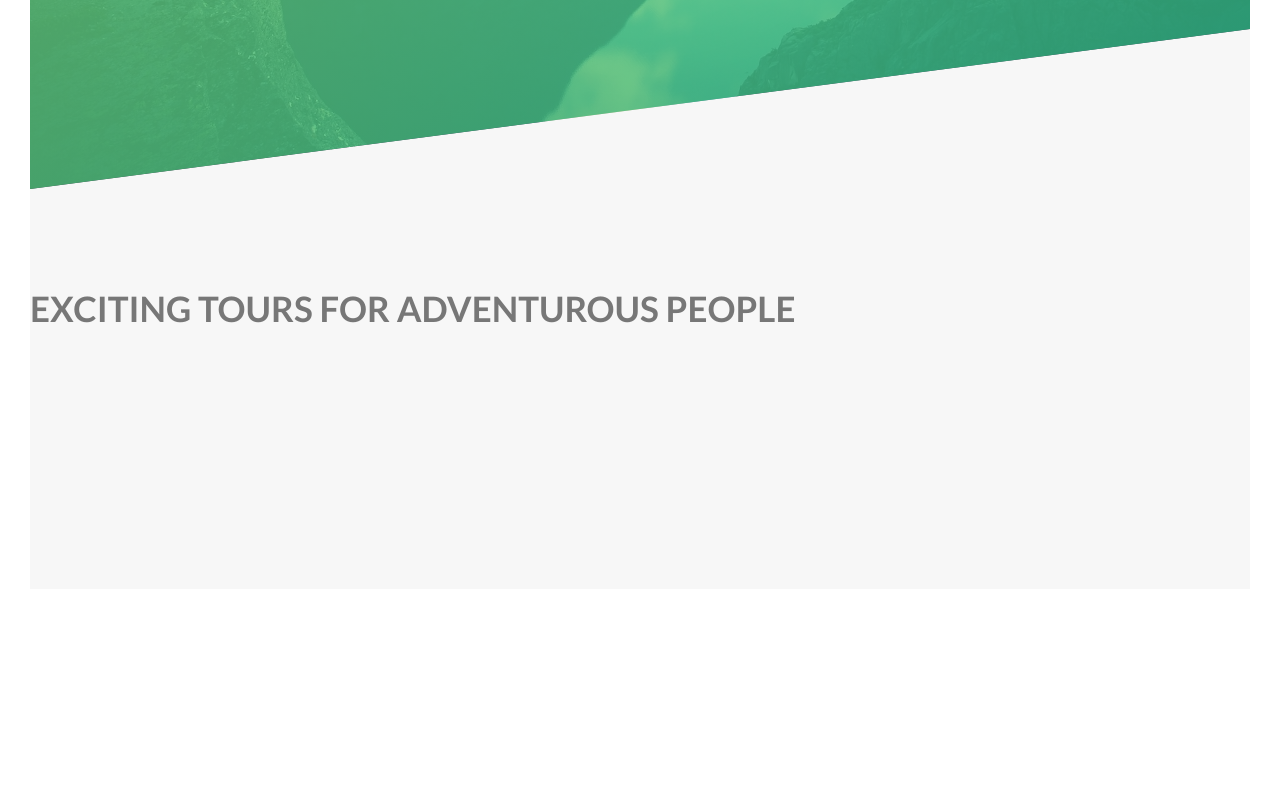
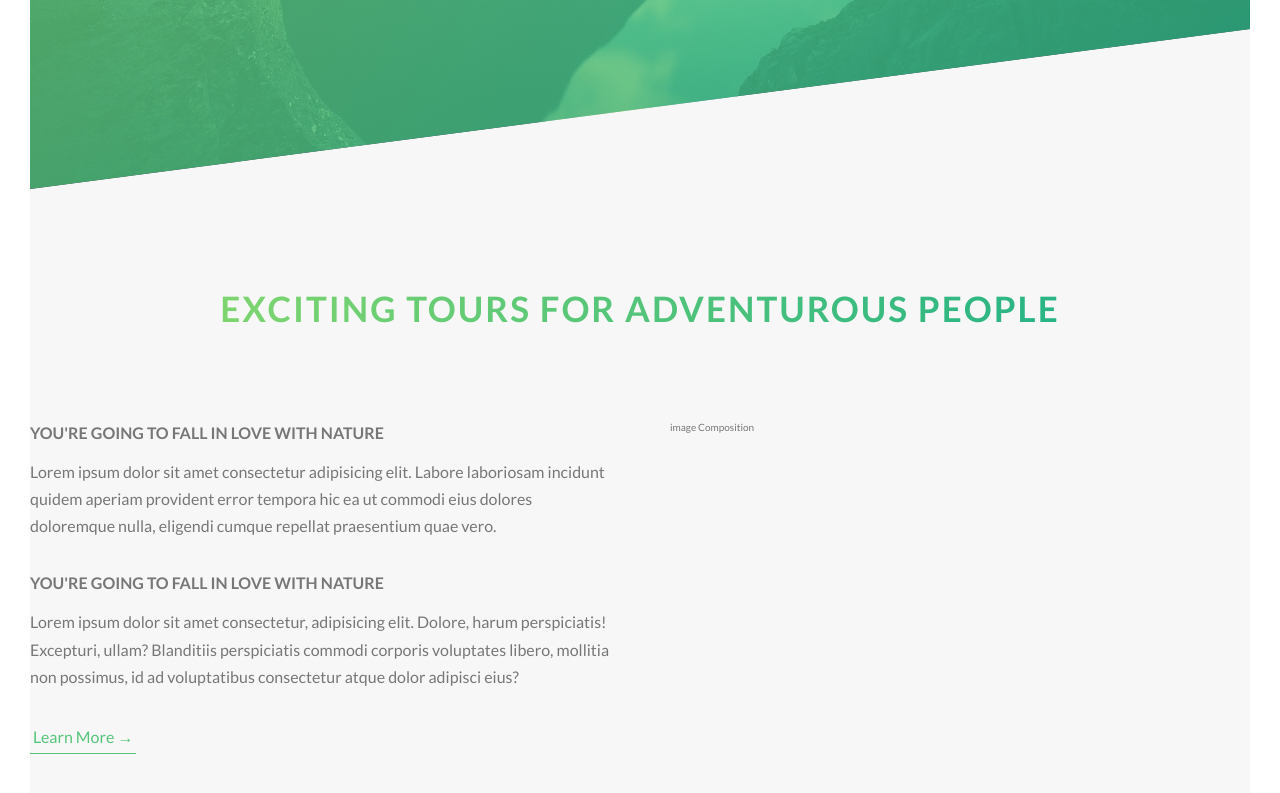
Before and after one commit to RudraUX/nut, a website: page index.html in a window 1280 px wide. Shown: the part 601-1394 px from the top of the page. Before the commit the page ends 1220 px from the top, so only its background shows below. Drawn offline with Linux system fonts and the light colour scheme.

Commit message:
"Changes"

```diff
--- a/index.html
+++ b/index.html
@@ -9,7 +9,7 @@
       rel="stylesheet"
     />
 
-    <link rel="stylesheet" href="css/icon-font.css" />
+    <!-- <link rel="stylesheet" href="css/icon-font.css" /> -->
     <link rel="stylesheet" href="css/style.css" />
     <link rel="shortcut icon" type="image/png" href="img/favicon.png" />
 
@@ -33,7 +33,37 @@
 
     <main>
       <section class="section-about">
-        <h2 class="heading-secondary">Exciting tours for adventurous people</h2>
+        <div class="u-center-text u-margin-bottom-big">
+          <h2 class="heading-secondary">
+            Exciting tours for adventurous people
+          </h2>
+        </div>
+        <div class="row">
+          <div class="col-1-of-2">
+            <h3 class="heading-tertiary u-margin-bottom-small">
+              You're going to fall in love with nature
+            </h3>
+            <p class="paragraph">
+              Lorem ipsum dolor sit amet consectetur adipisicing elit. Labore
+              laboriosam incidunt quidem aperiam provident error tempora hic ea
+              ut commodi eius dolores doloremque nulla, eligendi cumque repellat
+              praesentium quae vero.
+            </p>
+
+            <h3 class="heading-tertiary u-margin-bottom-small">
+              You're going to fall in love with nature
+            </h3>
+            <p class="paragraph">
+              Lorem ipsum dolor sit amet consectetur, adipisicing elit. Dolore,
+              harum perspiciatis! Excepturi, ullam? Blanditiis perspiciatis
+              commodi corporis voluptates libero, mollitia non possimus, id ad
+              voluptatibus consectetur atque dolor adipisci eius?
+            </p>
+
+            <a href="#" class="btn-text"> Learn More &rarr;</a>
+          </div>
+          <div class="col-1-of-2">image Composition</div>
+        </div>
       </section>
     </main>
 
--- a/sass/abstracts/_variables.scss
+++ b/sass/abstracts/_variables.scss
@@ -10,6 +10,8 @@ $color-gray-dark : #777;
 $color-white: #fff;
 $color-black:#000;
 
+//font-size
+$default-font-size: 1.6rem;
 //GRID
 $grid-width:144rem;
 $gutter-vertical:8rem;
--- a/sass/base/_typography.scss
+++ b/sass/base/_typography.scss
@@ -1,4 +1,3 @@
-
 body {
   font-family: 'Lato', sans-serif;
   font-weight: 400;
@@ -6,7 +5,6 @@ body {
   line-height: 1.7;
   color: $color-gray-dark;
   padding: 3rem;
-
 }
 
 .heading-primary {
@@ -37,8 +35,44 @@ body {
   }
 }
 
-.heading-secondary{
-font-size: 3.5rem;
-text-transform: uppercase;
-font-weight: 700;
+.heading-secondary {
+  font-size: 3.5rem;
+  text-transform: uppercase;
+  font-weight: 700;
+  display: inline-block;
+  background-image: linear-gradient(
+    to right,
+    $color-primary-light,
+    $color-primary-dark
+  );
+  -webkit-background-clip: text;
+  color: transparent;
+  letter-spacing: 0.2rem;
+  transition: all 0.2s;
+  -webkit-transition: all 0.2s;
+  -moz-transition: all 0.2s;
+  -ms-transition: all 0.2s;
+  -o-transition: all 0.2s;
+  &:hover {
+    transform: skewY(2deg);
+    text-shadow: 0.5rem 1rem 2rem rgba($color-black, 0.2);
+    -webkit-transform: skewY(2deg);
+    -moz-transform: skewY(2deg);
+    -ms-transform: skewY(2deg);
+    -o-transform: skewY(2deg);
+  }
 }
+
+.heading-tertiary {
+  font-size: $default-font-size;
+  font-weight: 700;
+  text-transform: uppercase;
+}
+
+.paragraph {
+  font-size: 1.6rem;
+
+  &:not(:last-child) {
+    margin-bottom: 3rem;
+  }
+}
--- a/sass/base/_utilities.scss
+++ b/sass/base/_utilities.scss
@@ -0,0 +1,13 @@
+.u-center-text{
+    text-align: center;
+}
+
+.u-margin-bottom-small{
+margin-bottom: 1.2rem;
+}
+.u-margin-bottom-medium{
+    margin-bottom:4rem ;
+    }
+.u-margin-bottom-big{
+    margin-bottom: 8rem;
+}
--- a/sass/components/_button.scss
+++ b/sass/components/_button.scss
@@ -80,3 +80,23 @@
     }
 
 }
+
+.btn-text{
+  &:link,
+  &visited{
+    font-size: 1.6rem;
+    color:$color-primary;
+    display: inline-block;
+    text-decoration: none;
+    border-bottom: 1px solid $color-primary;
+    padding: 3px;
+
+
+  }
+  &:hover{
+
+  }
+  &:active{
+
+  }
+}
--- a/sass/layout/_grid.scss
+++ b/sass/layout/_grid.scss
@@ -1,6 +1,6 @@
 .row{
     max-width: $grid-width;
-    background-color: #eee;
+
     margin: 0 auto;
     &:not(:last-child){
         margin-bottom: $gutter-vertical;
@@ -9,7 +9,7 @@
     @include clearfix;
 
     [class^="col-"]{
-        background-color: orangered;
+
         float: left;
         &:not(:last-child){
             margin-right: $gutter-horizontal;
```
Also changed, not shown: css/style.css.
